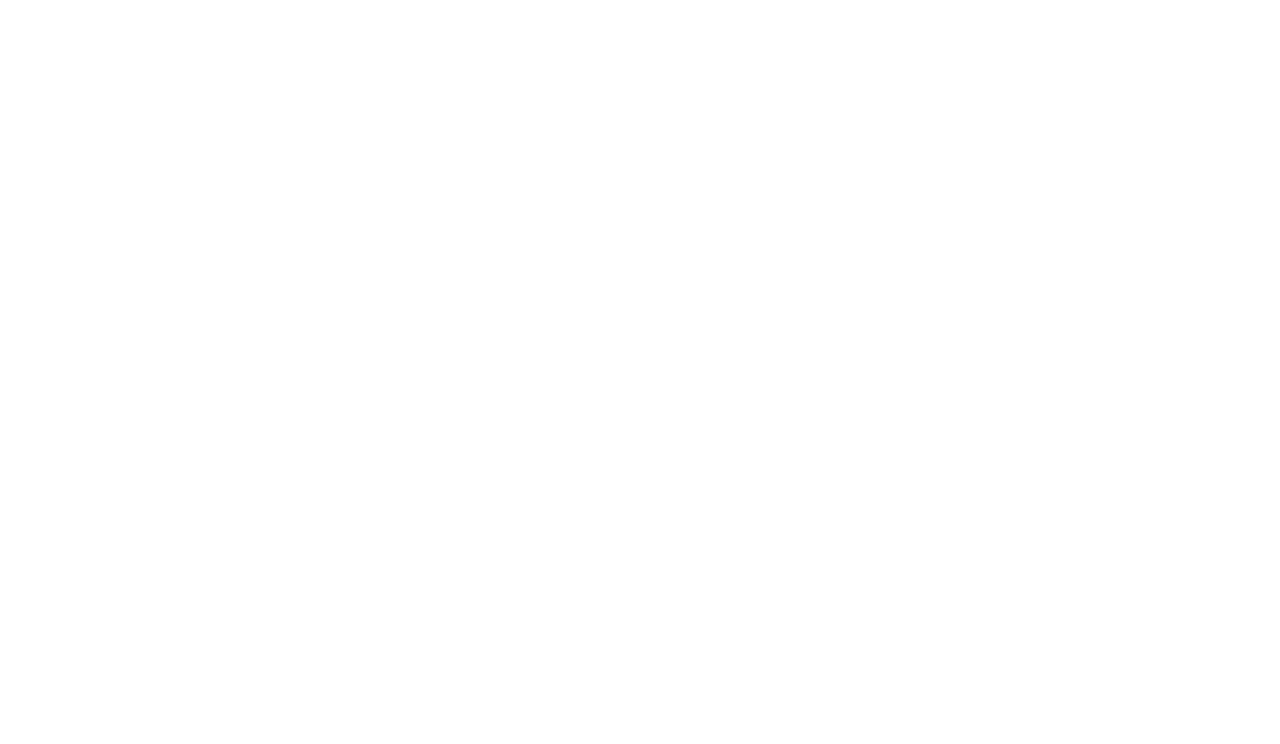
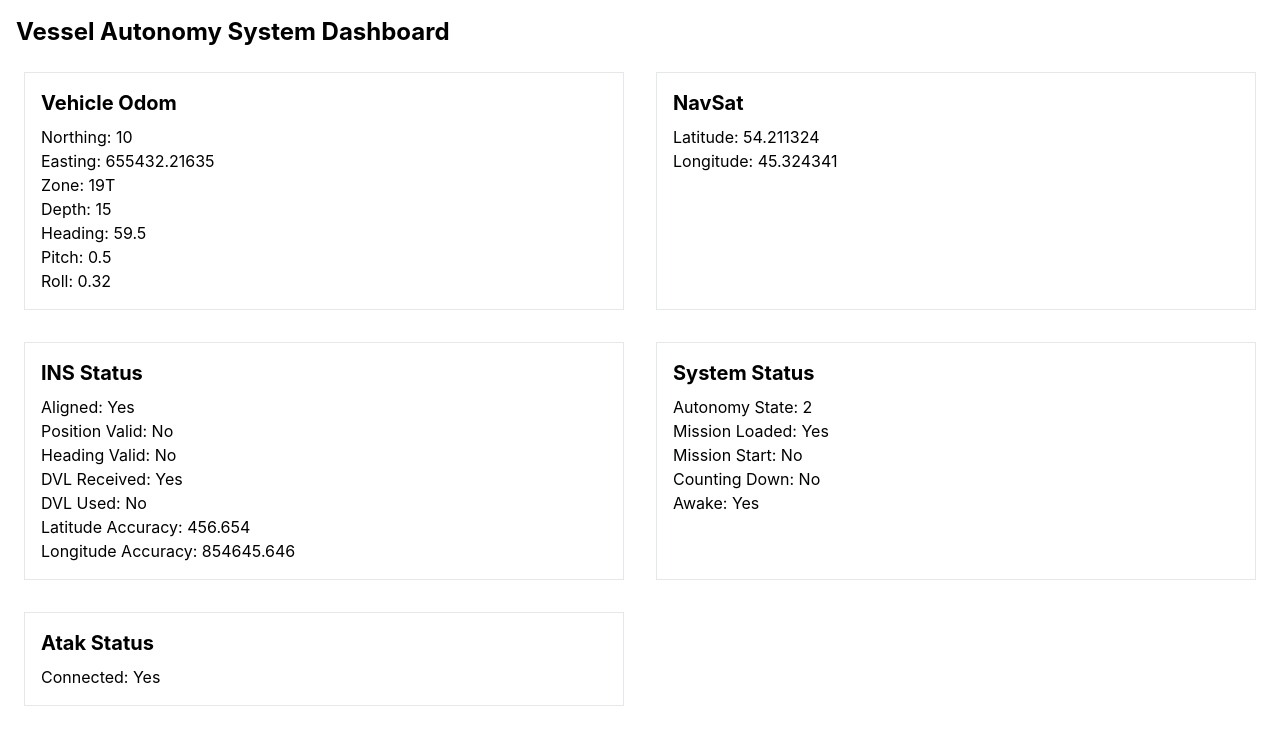
Before and after one commit to connor-jason/VATN-Internship-Project, a React (Create React App) app: page / in a window 1280 px wide. Shown: the top 744 px of the page. Built offline with nearby package versions, Linux system fonts and the light colour scheme.

Commit message:
Basic structure of components #3 #4 #5 #6 #7

```diff
--- a/src/App.js
+++ b/src/App.js
@@ -1,18 +1,68 @@
-import React from 'react';
+import React, { useState } from 'react';
 import VehicleOdom from './components/VehicleOdom';
+import AtakStatus from './components/AtakStatus';
 import NavSat from './components/NavSat';
 import INSstatus from './components/INSstatus';
 import SystemStatus from './components/SystemStatus';
-import AtakStatus from './components/AtakStatus';
 
 function App() {
+  // Initial data
+  const initialVehicleOdom = {
+    northing: 10.0,
+    easting: 655432.21635,
+    zone: [19, 'T'],
+    depth: 15.0,
+    heading: 59.5,
+    pitch: 0.5,
+    roll: 0.32,
+  };
+
+  const initialAtakStatus = {
+    connected: true,
+  };
+
+  const initialNavSat = {
+    latitude: 54.211324,
+    longitude: 45.324341,
+  };
+
+  const initialINSstatus = {
+    aligned: true,
+    pos_valid: false,
+    heading_valid: false,
+    dvl_recv: true,
+    dvl_used: false,
+    lat_accuracy: 456.654,
+    lon_accuracy: 854645.646,
+  };
+
+  const initialSystemStatus = {
+    autonomy_state: 2,
+    mission_loaded: true,
+    mission_start: false,
+    counting_down: false,
+    awake: true,
+  };
+
+  // Use state hooks
+  const [odom] = useState(initialVehicleOdom);
+  const [atak] = useState(initialAtakStatus);
+  const [gps] = useState(initialNavSat);
+  const [ins] = useState(initialINSstatus);
+  const [sysstat] = useState(initialSystemStatus);
+
   return (
-    <div>
-      <VehicleOdom />
-      <NavSat />
-      <INSstatus />
-      <SystemStatus />
-      <AtakStatus />
+    <div className="container mx-auto p-4">
+      <h1 className="text-2xl font-bold mb-4">
+        Vessel Autonomy System Dashboard
+      </h1>
+      <div className="grid grid-cols-1 md:grid-cols-2 gap-4">
+        <VehicleOdom data={odom} />
+        <NavSat data={gps} />
+        <INSstatus data={ins} />
+        <SystemStatus data={sysstat} />
+        <AtakStatus data={atak} />
+      </div>
     </div>
   );
 }
--- a/src/components/AtakStatus.jsx
+++ b/src/components/AtakStatus.jsx
@@ -1,8 +1,10 @@
 import React from 'react';
 
-const AtakStatus = () => {
+const AtakStatus = ({ data }) => {
   return (
-    <div>
+    <div className="border p-4 m-2">
+      <h2 className="text-xl font-bold mb-2">Atak Status</h2>
+      <p>Connected: {data.connected ? 'Yes' : 'No'}</p>
     </div>
   );
 };
--- a/src/components/INSstatus.jsx
+++ b/src/components/INSstatus.jsx
@@ -1,8 +1,16 @@
 import React from 'react';
 
-const INSstatus = () => {
+const INSstatus = ({ data }) => {
   return (
-    <div>
+    <div className="border p-4 m-2">
+      <h2 className="text-xl font-bold mb-2">INS Status</h2>
+      <p>Aligned: {data.aligned ? 'Yes' : 'No'}</p>
+      <p>Position Valid: {data.pos_valid ? 'Yes' : 'No'}</p>
+      <p>Heading Valid: {data.heading_valid ? 'Yes' : 'No'}</p>
+      <p>DVL Received: {data.dvl_recv ? 'Yes' : 'No'}</p>
+      <p>DVL Used: {data.dvl_used ? 'Yes' : 'No'}</p>
+      <p>Latitude Accuracy: {data.lat_accuracy}</p>
+      <p>Longitude Accuracy: {data.lon_accuracy}</p>
     </div>
   );
 };
--- a/src/components/NavSat.jsx
+++ b/src/components/NavSat.jsx
@@ -1,8 +1,11 @@
 import React from 'react';
 
-const NavSat = () => {
+const NavSat = ({ data }) => {
   return (
-    <div>
+    <div className="border p-4 m-2">
+      <h2 className="text-xl font-bold mb-2">NavSat</h2>
+      <p>Latitude: {data.latitude}</p>
+      <p>Longitude: {data.longitude}</p>
     </div>
   );
 };
--- a/src/components/SystemStatus.jsx
+++ b/src/components/SystemStatus.jsx
@@ -1,8 +1,14 @@
 import React from 'react';
 
-const SystemStatus = () => {
+const SystemStatus = ({ data }) => {
   return (
-    <div>
+    <div className="border p-4 m-2">
+      <h2 className="text-xl font-bold mb-2">System Status</h2>
+      <p>Autonomy State: {data.autonomy_state}</p>
+      <p>Mission Loaded: {data.mission_loaded ? 'Yes' : 'No'}</p>
+      <p>Mission Start: {data.mission_start ? 'Yes' : 'No'}</p>
+      <p>Counting Down: {data.counting_down ? 'Yes' : 'No'}</p>
+      <p>Awake: {data.awake ? 'Yes' : 'No'}</p>
     </div>
   );
 };
--- a/src/components/VehicleOdom.jsx
+++ b/src/components/VehicleOdom.jsx
@@ -1,8 +1,19 @@
 import React from 'react';
 
-const VehicleOdom = () => {
+const VehicleOdom = ({ data }) => {
   return (
-    <div>
+    <div className="border p-4 m-2">
+      <h2 className="text-xl font-bold mb-2">Vehicle Odom</h2>
+      <p>Northing: {data.northing}</p>
+      <p>Easting: {data.easting}</p>
+      <p>
+        Zone: {data.zone[0]}
+        {data.zone[1]}
+      </p>
+      <p>Depth: {data.depth}</p>
+      <p>Heading: {data.heading}</p>
+      <p>Pitch: {data.pitch}</p>
+      <p>Roll: {data.roll}</p>
     </div>
   );
 };
--- a/src/index.js
+++ b/src/index.js
@@ -1,11 +1,6 @@
 import React from 'react';
-import ReactDOM from 'react-dom/client';
-import './index.css';
+import ReactDOM from 'react-dom';
+import './index.css'; // Ensure this line is present
 import App from './App';
 
-const root = ReactDOM.createRoot(document.getElementById('root'));
-root.render(
-  <React.StrictMode>
-    <App />
-  </React.StrictMode>
-);
+ReactDOM.render(<App />, document.getElementById('root'));
```
